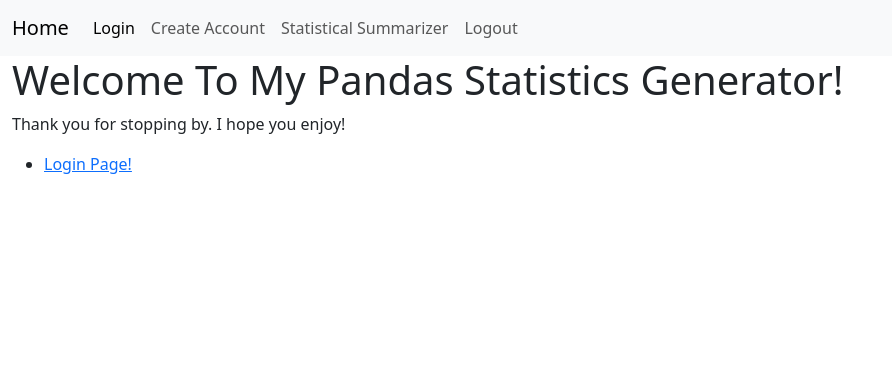
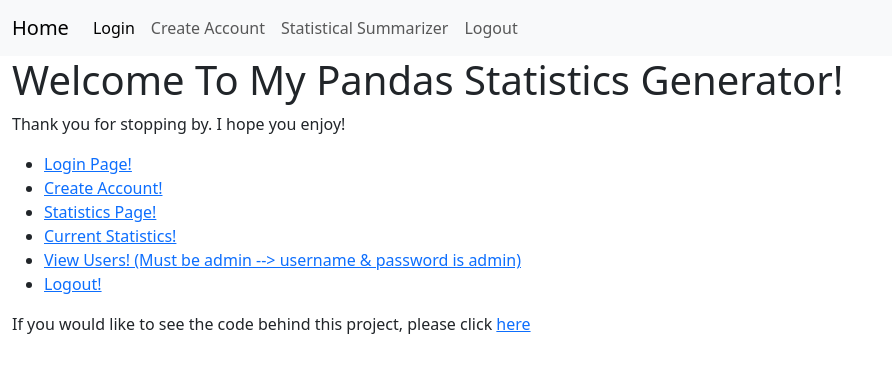
Before and after one commit to lgibbons12/Statistics-Web-Application, a Flask app: page / in a window 1280 px wide. Shown: the top 373 px of the page, without its empty margins (0-892 px from the left). Run offline with Flask 2, Linux system fonts and the light colour scheme.

Commit message:
Update index.html

```diff
--- a/templates/index.html
+++ b/templates/index.html
@@ -16,6 +16,12 @@
 
 <ul>
     <li><a href="/login">Login Page!</a> </li>
+    <li><a href="/create">Create Account!</a> </li>
+    <li><a href="/stats">Statistics Page!</a> </li>
+    <li><a href="/statsinprogress">Current Statistics!</a> </li>
+    <li><a href="/view">View Users! (Must be admin --> username & password is admin)</a> </li>
+    <li><a href="/logout">Logout!</a> </li>
+</ul>
 
-</ul>
+<p>If you would like to see the code behind this project, please click <a href="https://github.com/lgibbons12/Statistics-Web-Application">here</a></p>
 {% endblock %}
```
